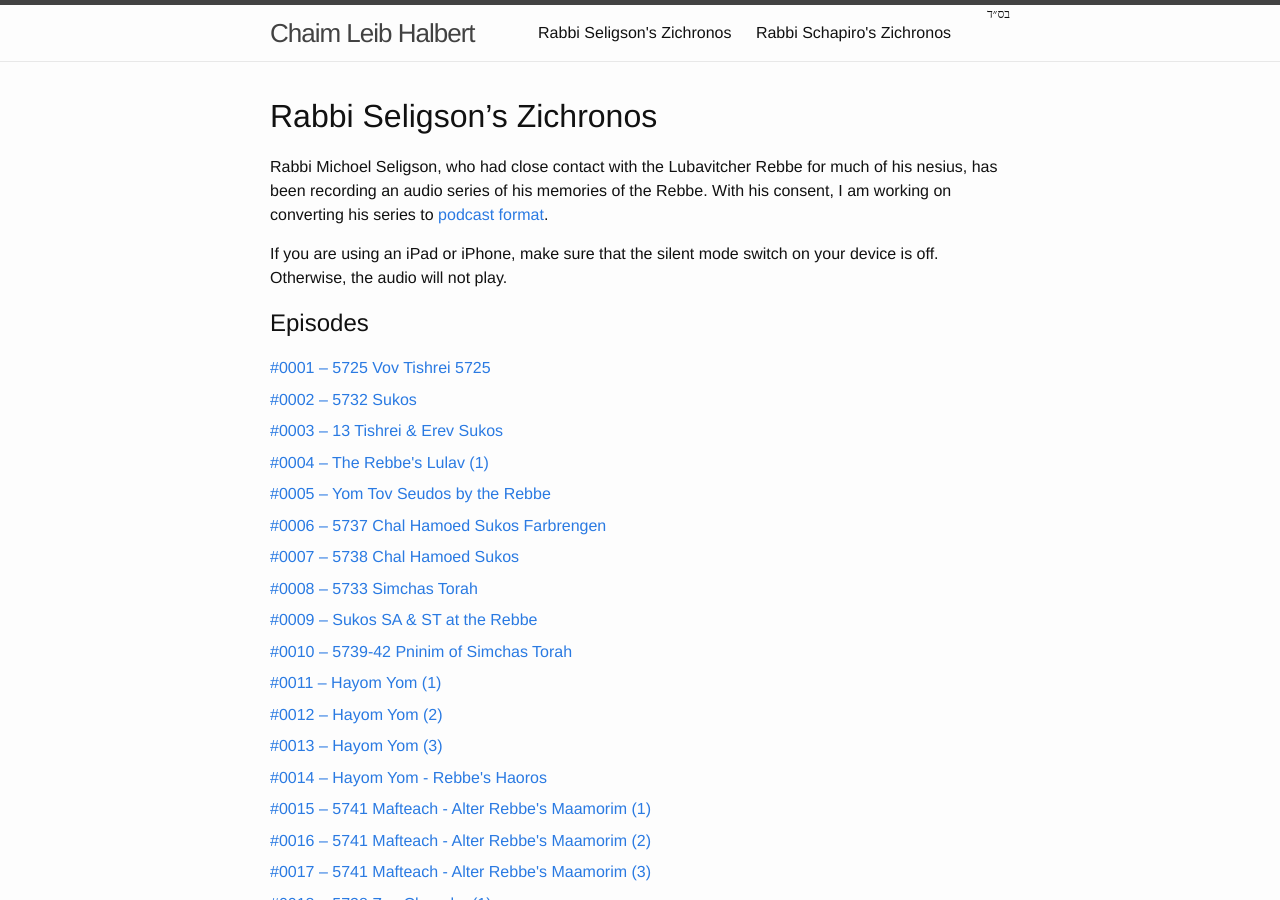
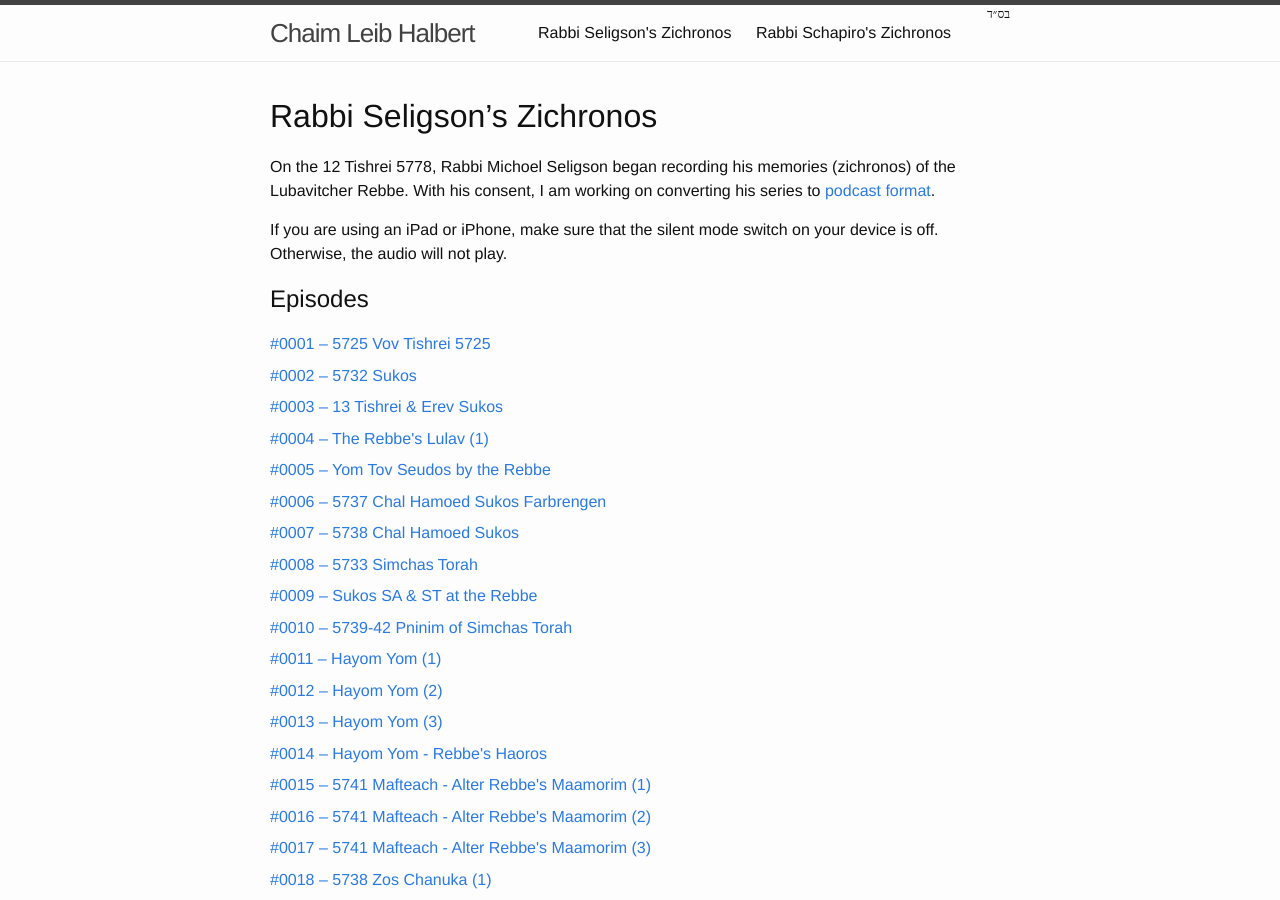
Before and after one commit to chaimleib/chaimleib.github.io, a Jekyll site: the page built from seligsonzichronos/index.md, in a window 1280 px wide and 900 px high. Built offline with Jekyll 4.4.1, drawn with Linux system fonts in a browser that asks for light colours.

Commit message:
Make lede for Seligson like Schapiro

```diff
--- a/seligsonzichronos/index.md
+++ b/seligsonzichronos/index.md
@@ -7,7 +7,7 @@ published: true
 # {{ page.title }}
 
 {%- assign col = site.collections | where:"label","seligsonzichronos" | first %}
-Rabbi Michoel Seligson, who had close contact with the Lubavitcher Rebbe for much of his nesius, has been recording an audio series of his memories of the Rebbe. With his consent, I am working on converting his series to [podcast format]({{ col.url | absolute_url }}podcast.rss).
+On the 12 Tishrei 5778, Rabbi Michoel Seligson began recording his memories (zichronos) of the Lubavitcher Rebbe. With his consent, I am working on converting his series to [podcast format]({{ col.url | absolute_url }}podcast.rss).
 
 If you are using an iPad or iPhone, make sure that the silent mode switch on your device is off. Otherwise, the audio will not play.
 
```
